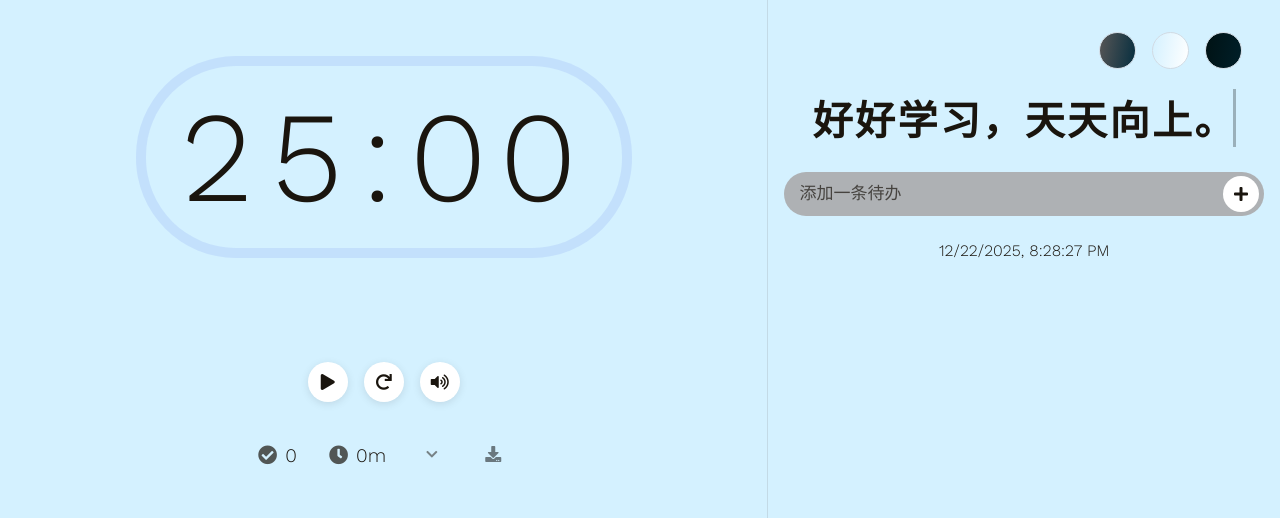
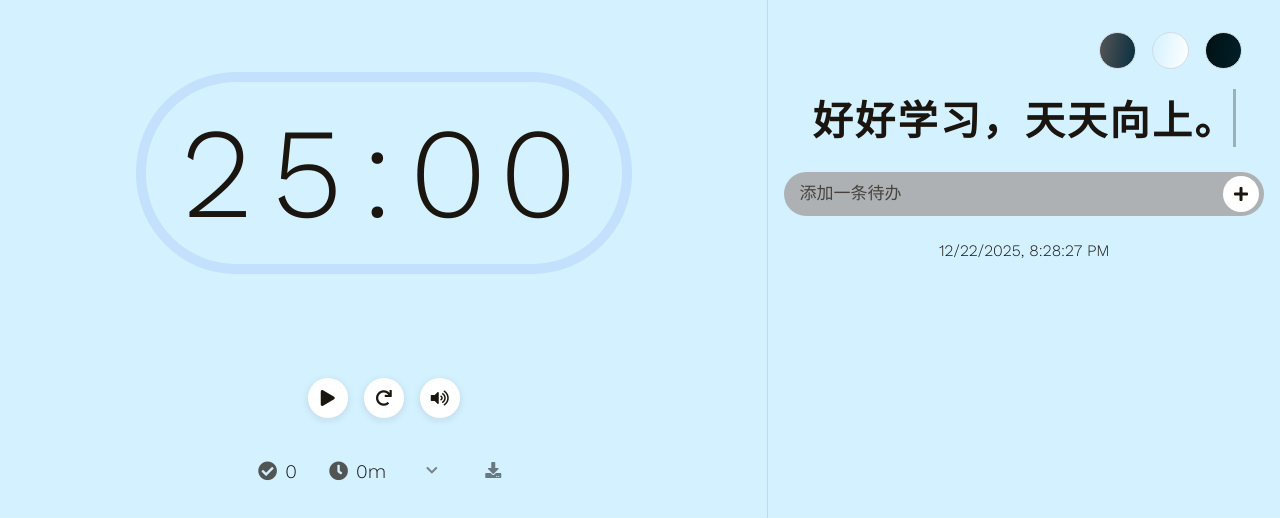
Before and after one commit to youmikuang/todo, a Vue app: page / in a window 1280 px wide. Shown: the top 518 px of the page. Built offline with nearby package versions, Linux system fonts and the light colour scheme.

Commit message:
fix chart display

```diff
--- a/src/components/PomodoroStats.vue
+++ b/src/components/PomodoroStats.vue
@@ -261,7 +261,7 @@ watch([pomodoroHistory, activeTimeTab, activeMetricTab, currentTheme, () => prop
 }
 
 .chart-container {
-  height: 400px;
+  height: 365px;
   width: 100%;
 }
 
--- a/src/components/PomodoroTimer.vue
+++ b/src/components/PomodoroTimer.vue
@@ -402,12 +402,11 @@ onMounted(() => {
   flex-direction: column;
   align-items: center;
   justify-content: flex-start;
-  padding: 2rem;
   padding-top: 9rem;
   min-height: 300px;
   height: 100%;
   width: 80%;
-  overflow-y: auto;
+  overflow-y: display;
 }
 
 .chart-wrapper {
```
